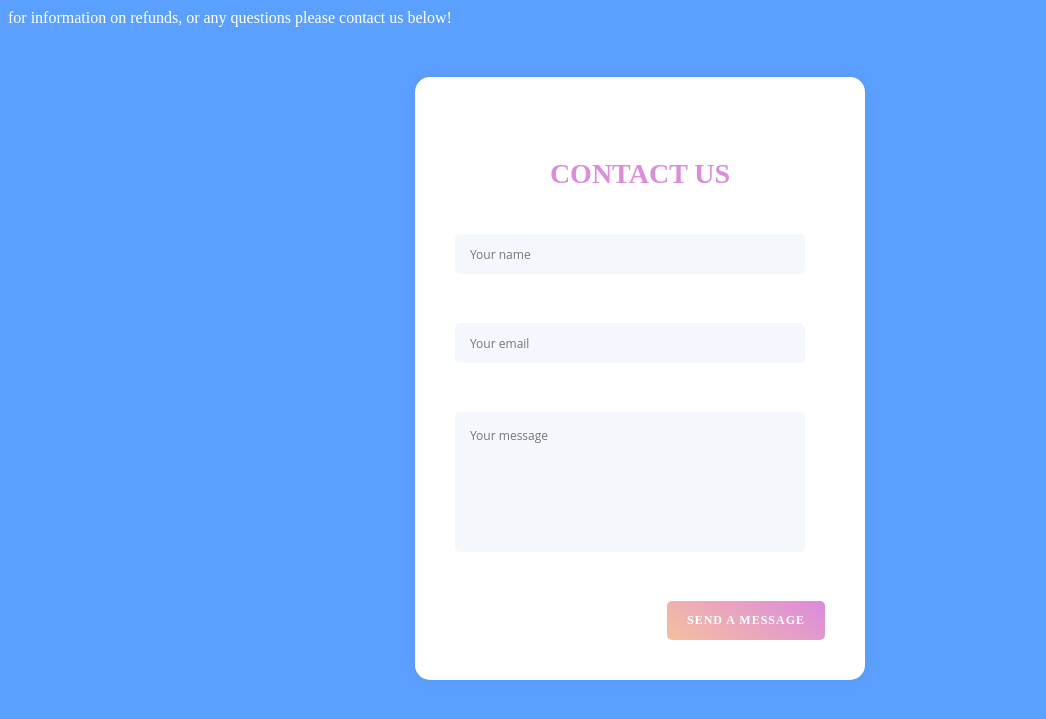
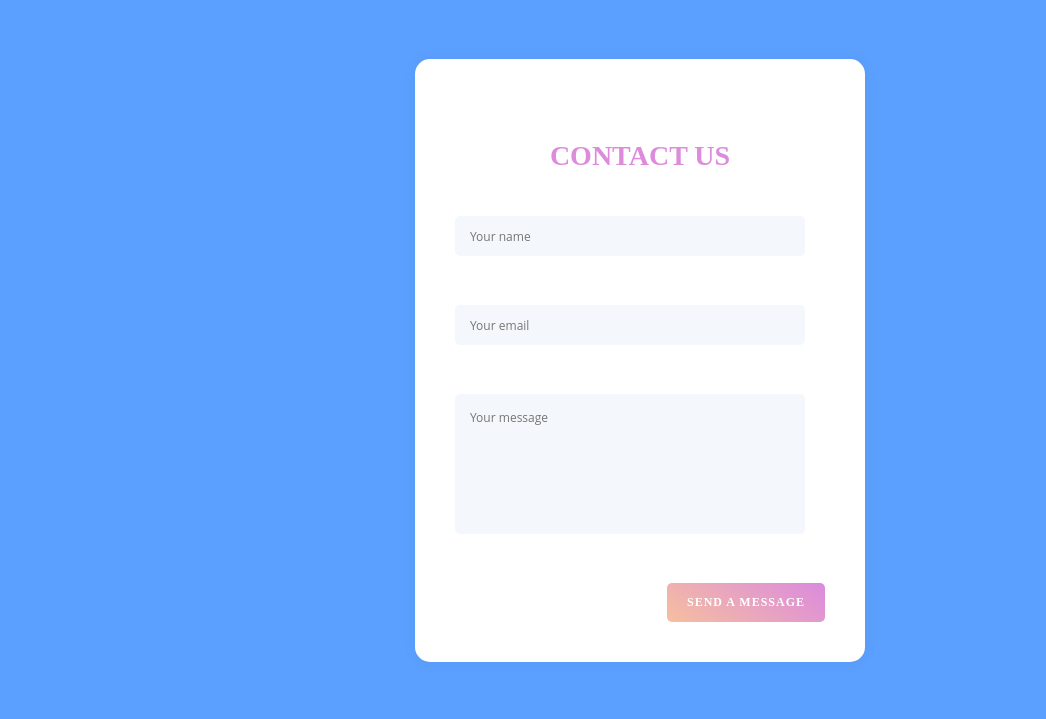
Before and after one commit to s364198/music-festival, a plain HTML site: page info.html in a window 1280 px wide. Shown: the part 47-766 px from the top of the page, without its empty margins (0-1046 px from the left). Drawn offline with nearby package versions, Linux system fonts and the light colour scheme.

```diff
--- a/info.html
+++ b/info.html
@@ -17,7 +17,7 @@
 		</nav>
 
 <body>
-	<p6>for information on refunds, or any questions please contact us below!</p6>
+	<!-- <p6>for information on refunds, or any questions please contact us below!</p6> -->
 
 
 
```
